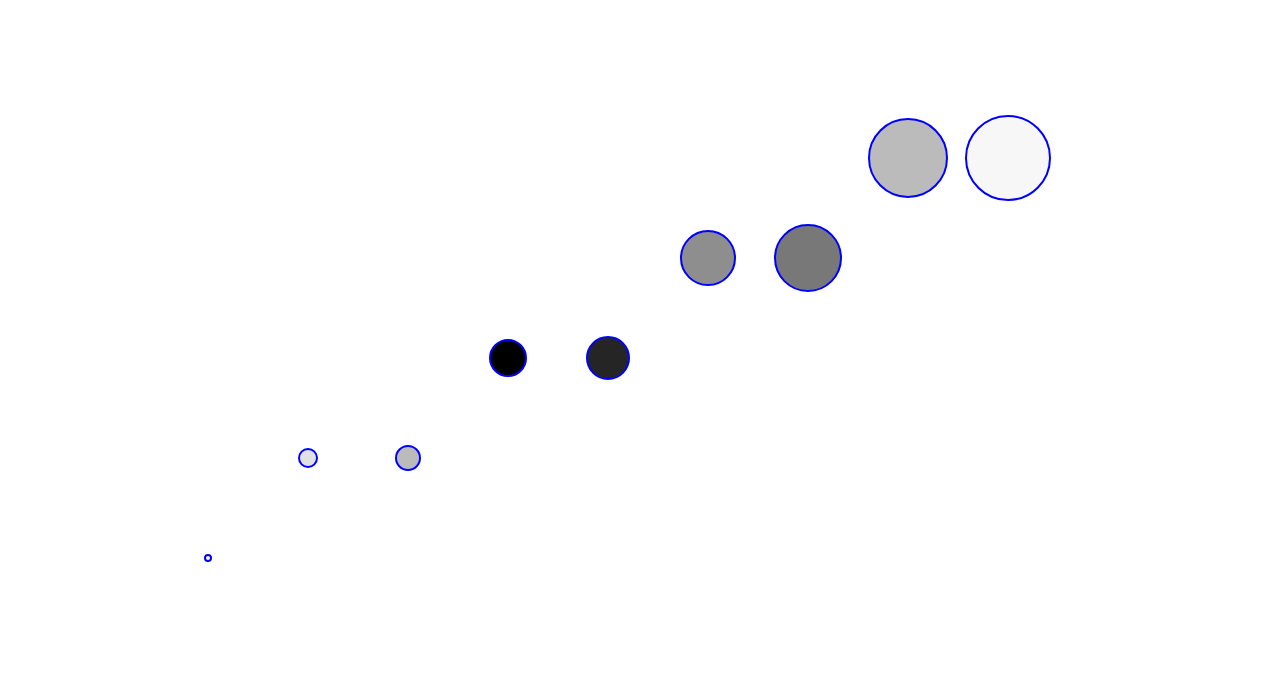
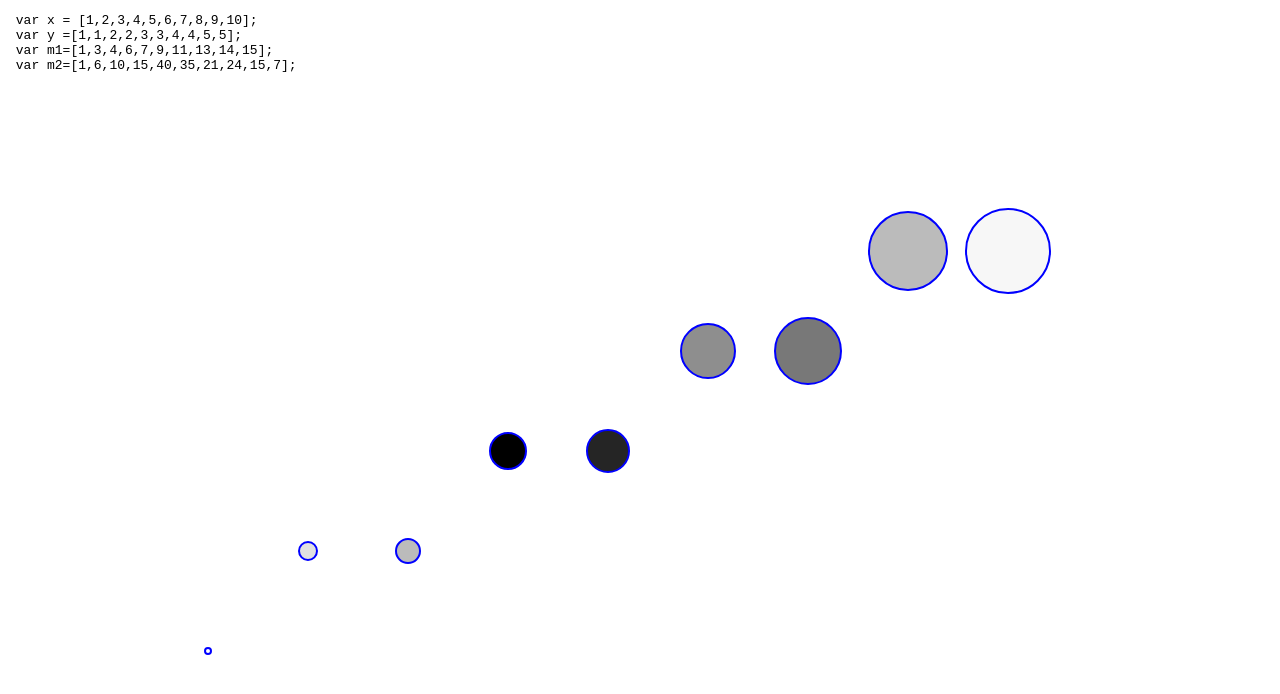
Before and after one commit to ap1729/FrontEnd_Webtools, a plain HTML site: page 2-D_circle_2var.html in a window 1280 px wide. Drawn offline with nearby package versions, Linux system fonts and the light colour scheme.

Commit message:
Displays data ploted in 2D.. html

```diff
--- a/2-D_circle_2var.html
+++ b/2-D_circle_2var.html
@@ -6,7 +6,13 @@
 </head>
 
 <body>
+<pre>
+ var x = [1,2,3,4,5,6,7,8,9,10];
+ var y =[1,1,2,2,3,3,4,4,5,5];
+ var m1=[1,3,4,6,7,9,11,13,14,15];
+ var m2=[1,6,10,15,40,35,21,24,15,7];
 
+</pre>
 <script>
  //data used to plot graphs
  var col1=[1,2,3,4,5,6,7,8,9,10];
```
